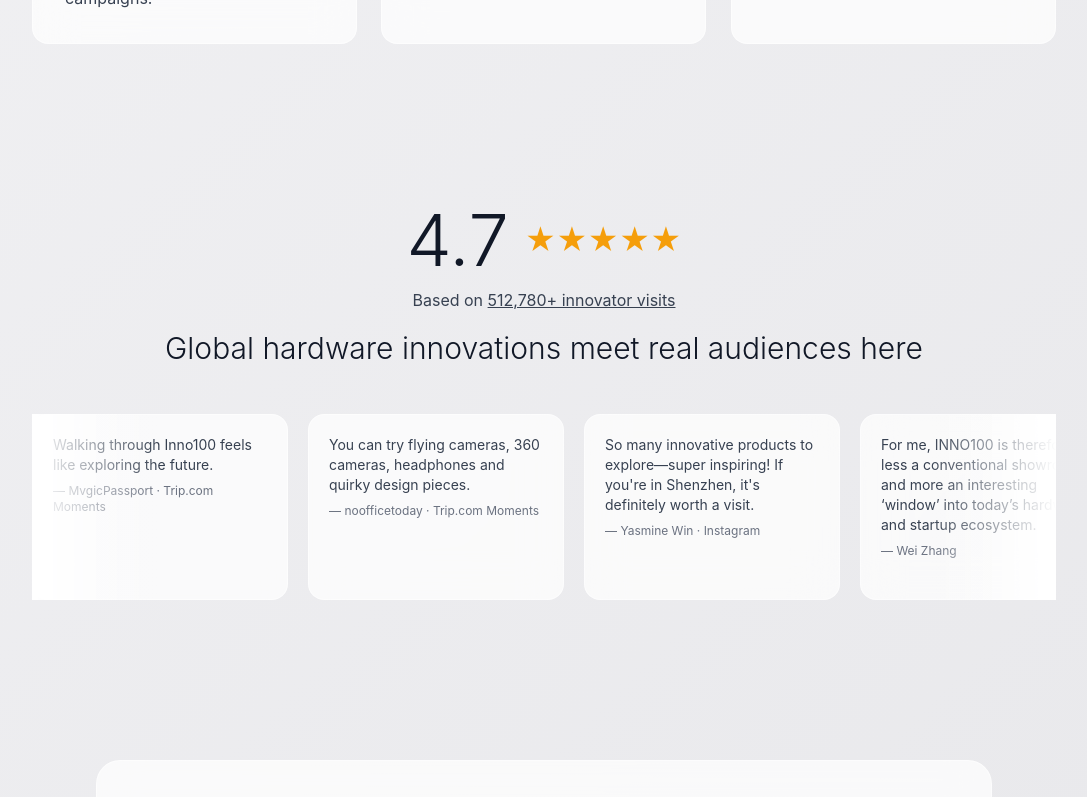
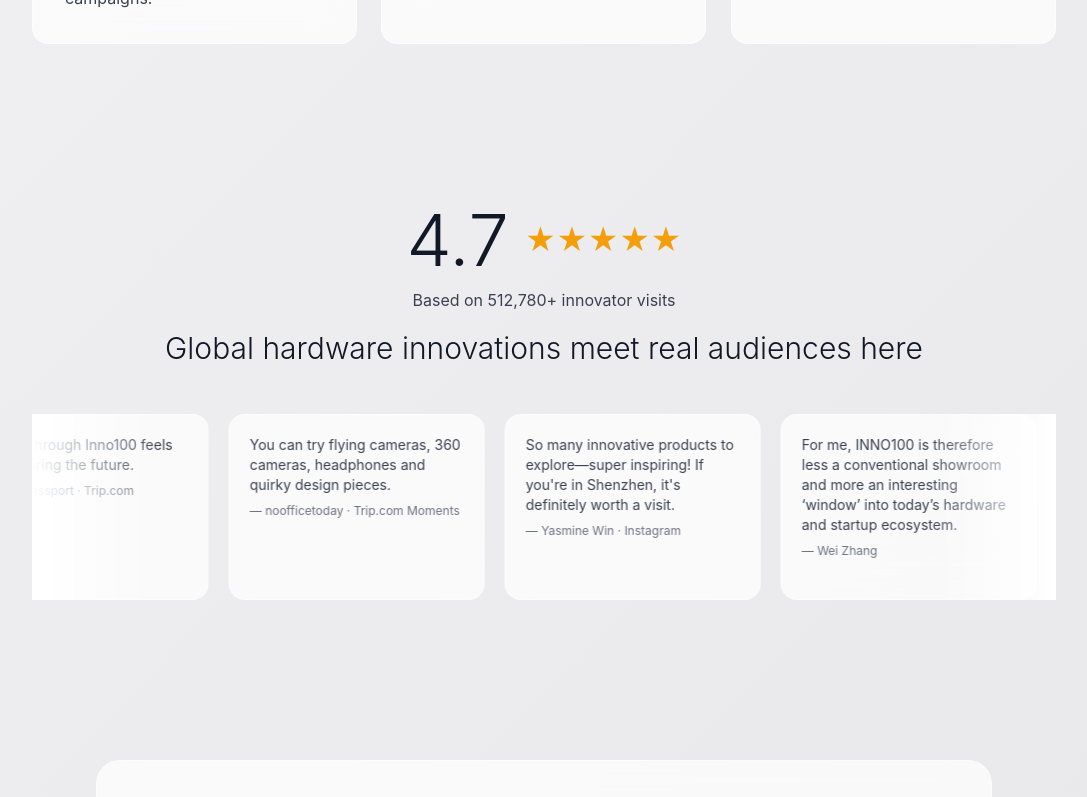
Before and after one commit to INNO100OFFICIAL/inno100-website, a Next.js app: page / in a window 1280 px wide. Shown: the part 1880-2677 px from the top of the page, without its empty margins (96-1183 px from the left). Built offline with nearby package versions, Linux system fonts and the light colour scheme; no server answers.

Commit message:
Fix reviews scroll animation class mismatch, drop visit-count link

```diff
--- a/app/page.tsx
+++ b/app/page.tsx
@@ -337,15 +337,7 @@
               <span className="text-3xl text-amber-500" aria-hidden="true">★★★★★</span>
             </div>
             <p className="text-gray-700 mb-4">
-              Based on{' '}
-              <a
-                href="https://www.dianping.com"
-                target="_blank"
-                rel="noopener noreferrer"
-                className="underline hover:text-gray-900 transition"
-              >
-                512,780+ innovator visits
-              </a>
+              Based on 512,780+ innovator visits
             </p>
             <p className="text-2xl md:text-3xl font-light text-gray-900">
               Global hardware innovations meet real audiences here
@@ -361,7 +353,7 @@
           <div className="absolute inset-y-0 left-0 w-16 md:w-32 bg-gradient-to-r from-white to-transparent z-10 pointer-events-none" />
           <div className="absolute inset-y-0 right-0 w-16 md:w-32 bg-gradient-to-l from-white to-transparent z-10 pointer-events-none" />
           <div className="overflow-hidden">
-            <div className="flex gap-5 testimonial-track">
+            <div className="flex gap-5 animate-scroll-left">
               {[
                 { quote: 'Walking through Inno100 feels like exploring the future.', name: 'MvgicPassport · Trip.com Moments' },
                 { quote: 'You can try flying cameras, 360 cameras, headphones and quirky design pieces.', name: 'noofficetoday · Trip.com Moments' },
```
